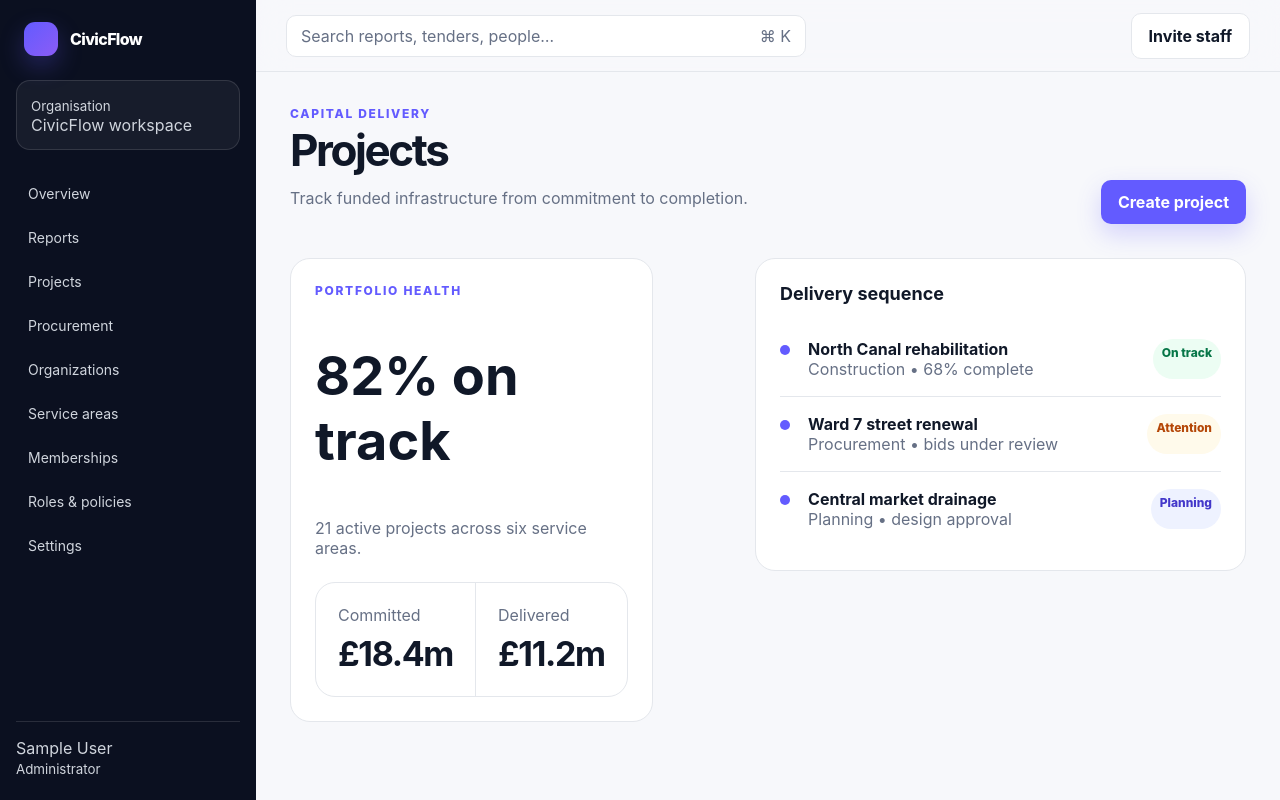
After one commit to AdeelMalik22/CivicFlow, a Django app: page /workspace/projects/ in a window 1280 px wide. The commit adds this page. Run offline with Django 5.2, Linux system fonts and the light colour scheme; the visitor is signed in with stand-in values (Sample User, id 1); data comes from the database, SQL or seed files in the repository; data that the repository does not hold is empty; parts of the project's set-up code (start-up, migrations or seed data) failed here and were passed over.

Commit message:
updated project template

```diff
--- a/apps/common/views.py
+++ b/apps/common/views.py
@@ -18,6 +18,9 @@ class HowItWorksView(TemplateView):
 
 class AccountabilityView(TemplateView):
     template_name = "accountability.html"
+
+class ProjectsView(LoginRequiredMixin, TemplateView):
+    template_name = "workspace/projects.html"
 
 
 class WorkspaceView(LoginRequiredMixin, TemplateView):
--- a/civicflow/urls.py
+++ b/civicflow/urls.py
@@ -20,7 +20,7 @@ from django.contrib.auth import views as auth_views
 from django.urls import include, path
 from drf_spectacular.views import SpectacularAPIView, SpectacularSwaggerView
 
-from apps.common.views import AccountabilityView, HomeView, HowItWorksView, WorkspaceView, liveness, readiness
+from apps.common.views import AccountabilityView, HomeView, HowItWorksView, ProjectsView, WorkspaceView, liveness, readiness
 
 admin.site.site_header = "CivicFlow administration"
 admin.site.site_title = "CivicFlow admin"
@@ -31,6 +31,7 @@ urlpatterns = [
     path("how-it-works/", HowItWorksView.as_view(), name="how-it-works"),
     path("accountability/", AccountabilityView.as_view(), name="accountability"),
     path("workspace/", WorkspaceView.as_view(), name="workspace"),
+    path("workspace/projects/", ProjectsView.as_view(), name="projects"),
     path(
         "workspace/organizations/",
         include("apps.tenants.urls"),
--- a/templates/workspace/base.html
+++ b/templates/workspace/base.html
@@ -14,7 +14,7 @@
             {{ request.tenant.name }}{% else %}CivicFlow workspace{% endif %}</span></div>
         <nav class="side-nav"><a href="{% url 'workspace' %}"><span>Overview</span></a><a
                 href="{% url 'issues:my_reports' %}"><span>Reports</span></a><a
-                href="{% url 'procurement:tenders' %}"><span>Projects</span></a><a
+                href="{% url 'projects' %}"><span>Projects</span></a><a
                 href="{% url 'procurement:tenders' %}"><span>Procurement</span></a>{% if request.user.is_staff %}
             <a href="{% url 'tenants:list' %}"><span>Organizations</span></a>
             <a href="{% url 'tenants:service-area-list' %}"><span>Service areas</span></a>
--- /dev/null
+++ b/templates/workspace/projects.html
@@ -0,0 +1,11 @@
+{% extends "workspace/base.html" %}
+{% block title %}Projects — CivicFlow{% endblock %}
+{% block workspace_content %}
+<section class="content">
+  <div class="page-head"><div><div class="eyebrow">Capital delivery</div><h1>Projects</h1><p class="muted">Track funded infrastructure from commitment to completion.</p></div><button class="btn btn-primary" type="button">Create project</button></div>
+  <div class="section-grid">
+    <div class="panel"><div class="eyebrow">Portfolio health</div><h2 style="font-size:54px">82% on track</h2><p class="muted">21 active projects across six service areas.</p><div class="kpi-strip" style="grid-template-columns:1fr 1fr;margin-top:24px"><div class="kpi"><span class="muted">Committed</span><strong>£18.4m</strong></div><div class="kpi"><span class="muted">Delivered</span><strong>£11.2m</strong></div></div></div>
+    <div class="panel"><h3>Delivery sequence</h3><div class="timeline"><div class="event"><span class="line-dot"></span><div><strong>North Canal rehabilitation</strong><div class="muted">Construction • 68% complete</div></div><span class="status success">On track</span></div><div class="event"><span class="line-dot"></span><div><strong>Ward 7 street renewal</strong><div class="muted">Procurement • bids under review</div></div><span class="status warning">Attention</span></div><div class="event"><span class="line-dot"></span><div><strong>Central market drainage</strong><div class="muted">Planning • design approval</div></div><span class="status">Planning</span></div></div></div>
+  </div>
+</section>
+{% endblock %}
```
